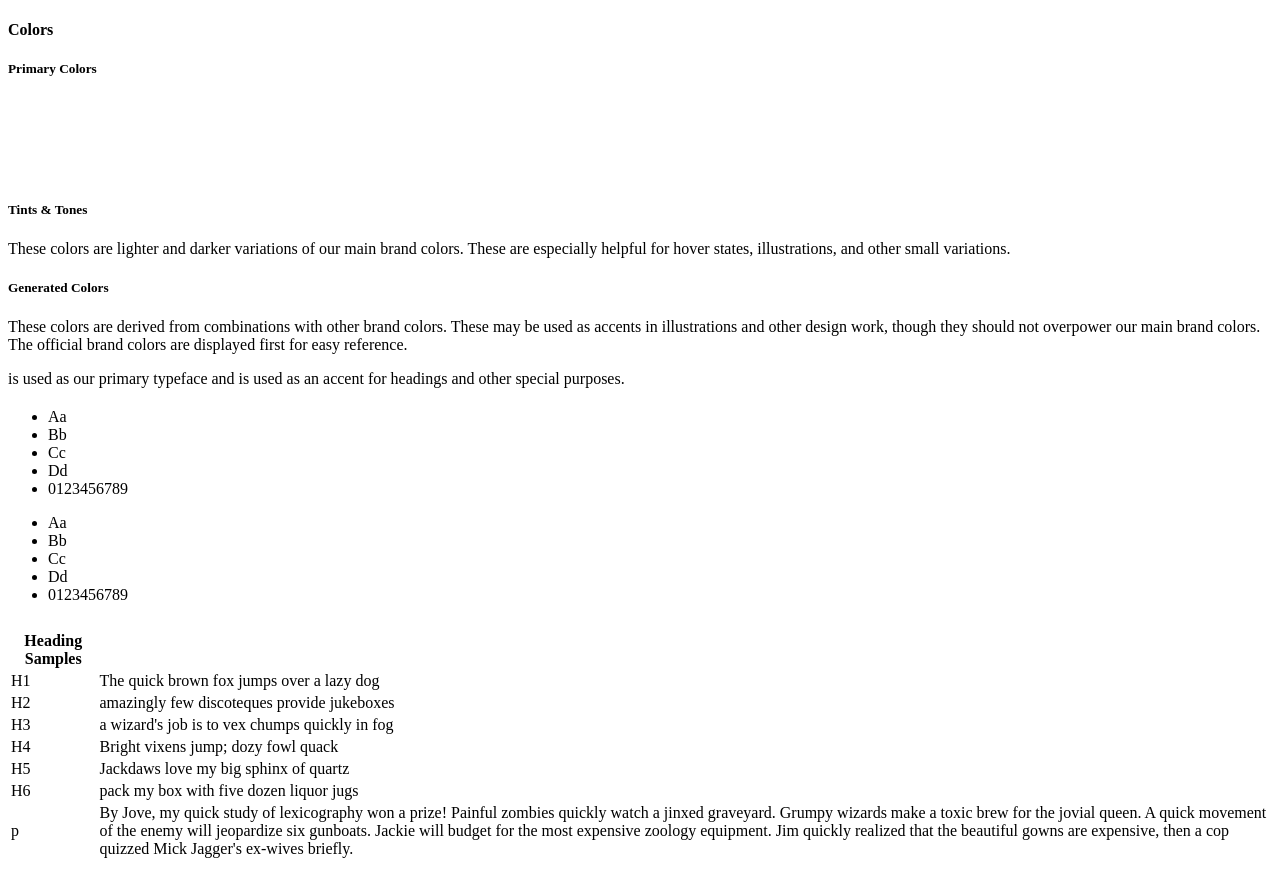
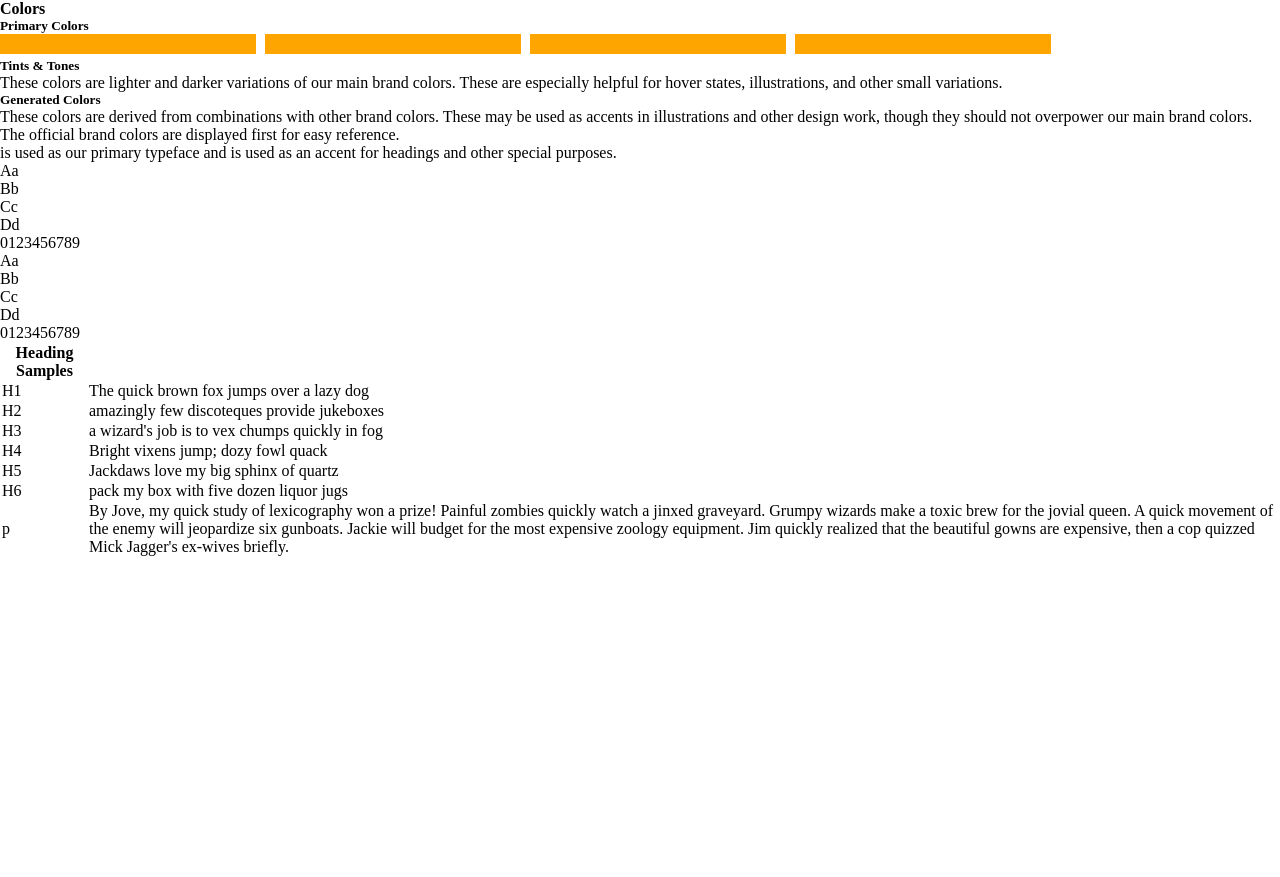
Before and after one commit to cafrinko/Typography-Style-Guide, a plain HTML site: page index.html in a window 1280 px wide. After the commit the page ends 800 px from the top, so only its background shows below. Drawn offline with Linux system fonts and the light colour scheme.

```diff
--- a/scss/_mixins.scss
+++ b/scss/_mixins.scss
@@ -2,6 +2,18 @@
   -webkit-box-sizing: border-box;
   -moz-box-sizing: border-box;
   box-sizing: border-box;
+}
+
+@import "variables";
+
+*,
+*:after,
+*:before {
+  margin: 0;
+  padding: 0;
+
+  @include border-box;
+
 }
 
 %clearfix {
@@ -15,3 +27,11 @@
     clear: both;
   }
 }
+
+@mixin primary-colors($colors...) {
+  @for $i from 1 through 4 {
+    .primary .box:nth-child(#{$i}) {
+      background-color: #{$colors};
+    }
+  }
+}
--- a/scss/_variables.scss
+++ b/scss/_variables.scss
@@ -0,0 +1,7 @@
+// grid variables
+$grid-columns: 12;
+$grid-max-width: 65em;
+
+// breakpoints
+$breakpoint-small: "only screen and (min-width: 20em)";
+$breakpoint-medium: "only screen and (min-width: 30em)";
--- a/scss/main.scss
+++ b/scss/main.scss
@@ -1,23 +1,23 @@
-// @mixin priCol($color...) {
-//   @for $i from 1 through 4 {
-//     .box:nth-child(#{$i}) {
-//       background: #{$color};
-//     }
-//   }
-// }
-*,
-*:after,
-*:before {
-  margin: 0;
-  padding: 0;
-  @include border-box;
+@import 'variables';
+@import 'mixins';
+
+.container {
+  width: 100%;
+  margin: 0 auto;
 }
 
-[class*='']
+.container, .row {
+  @extend %clearfix;
+}
 
 .primary .box {
   width: 20%;
   height: 20px;
   margin-right: 5px;
+  background: orange;
+  display: inline-block;
+  @include primary-colors(#d8f5e8, teal, gold, tomato);
   // @include priCol(#98ff98, teal, gold, tomato);
 }
+
+// @media only screen and (min-)
```
Also changed, not shown: css/main.css, 1 other file.
